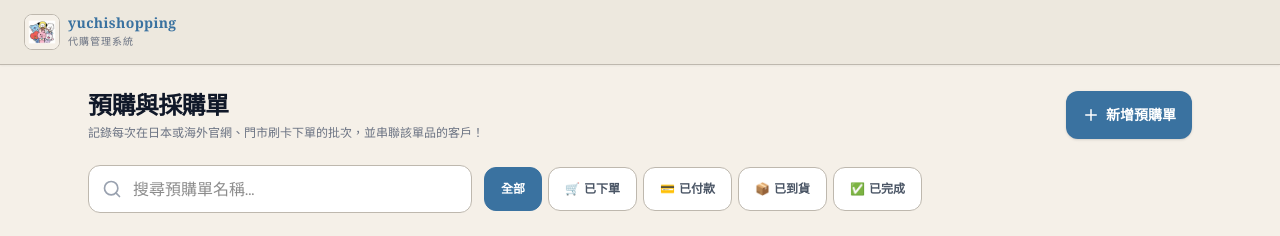
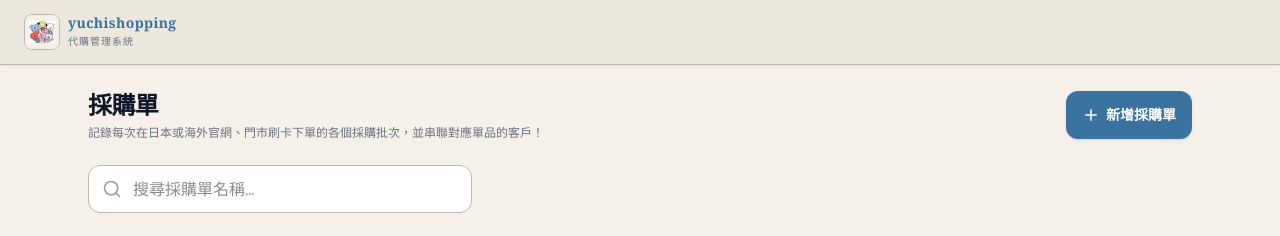
Before and after one commit to yuchi20191124/yuchishopping, a React (Vite) app: page / in a window 1280 px wide. Both pictures are taken after a click on the button "採購單". Shown: the top 236 px of the page. Built offline with nearby package versions, Linux system fonts and the light colour scheme; no server answers; the database is empty.

Commit message:
Update PreOrdersView.tsx

```diff
--- a/src/components/PreOrdersView.tsx
+++ b/src/components/PreOrdersView.tsx
@@ -86,10 +86,10 @@ export default function PreOrdersView({
       <div className="flex flex-col sm:flex-row sm:items-center justify-between gap-4">
         <div>
           <h1 className="font-sans font-bold text-2xl text-gray-900 tracking-tight">
-            預購與採購單
+            採購單
           </h1>
           <p className="text-gray-500 text-xs mt-1">
-            記錄每次在日本或海外官網、門市刷卡下單的批次，並串聯該單品的客戶！
+            記錄每次在日本或海外官網、門市刷卡下單的各個採購批次，並串聯對應單品的客戶！
           </p>
         </div>
 
@@ -99,11 +99,11 @@ export default function PreOrdersView({
           id="btn-new-pre-order"
         >
           <Plus className="w-4.5 h-4.5" />
-          <span>新增預購單</span>
+          <span>新增採購單</span>
         </button>
       </div>
 
-      {/* Styled filter and search drawer */}
+      {/* Styled search drawer */}
       <div className="flex flex-col sm:flex-row sm:items-center gap-3">
         {/* Search */}
         <div className="relative max-w-sm flex-1">
@@ -114,40 +114,10 @@ export default function PreOrdersView({
             type="text"
             value={search}
             onChange={(e) => setSearch(e.target.value)}
-            placeholder="搜尋預購單名稱..."
+            placeholder="搜尋採購單名稱..."
             className="w-full pl-11 pr-4 h-12 border border-[#BEB8AE] focus:border-[#3A72A0] focus:ring-2 focus:ring-[#3A72A0]/20 bg-white rounded-xl text-s transition-all outline-none"
             id="inp-search-pos"
           />
-        </div>
-
-        {/* Filters */}
-        <div className="flex flex-wrap items-center gap-1.5">
-          <button
-            onClick={() => setFilter('all')}
-            className={`px-4 h-11 text-xs font-semibold rounded-xl border cursor-pointer select-none transition-all ${
-              filter === 'all'
-                ? 'bg-[#3A72A0] text-white border-[#3A72A0]'
-                : 'bg-white text-gray-600 border-[#BEB8AE] hover:bg-gray-50'
-            }`}
-            id="filter-po-all"
-          >
-            全部
-          </button>
-          {PO_STAGES.map((s) => (
-            <button
-              key={s.id}
-              onClick={() => setFilter(s.id)}
-              className={`px-4 h-11 text-xs font-semibold rounded-xl border flex items-center gap-1 select-none transition-all cursor-pointer ${
-                filter === s.id
-                  ? 'bg-[#3A72A0] text-white border-[#3A72A0]'
-                  : 'bg-white text-gray-600 border-[#BEB8AE] hover:bg-gray-50'
-              }`}
-              id={`filter-po-${s.id}`}
-            >
-              <span>{s.emoji}</span>
-              <span>{s.label}</span>
-            </button>
-          ))}
         </div>
       </div>
 
```
